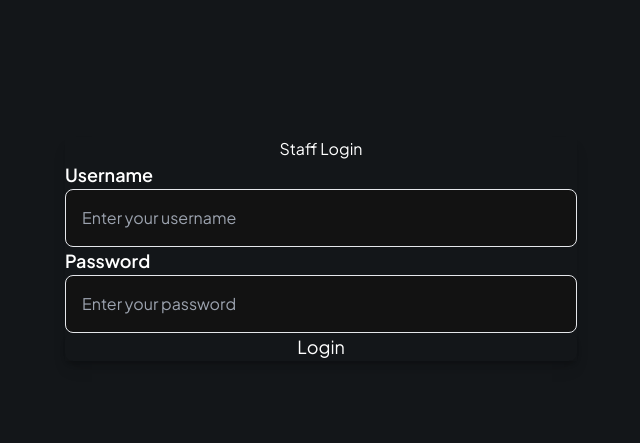
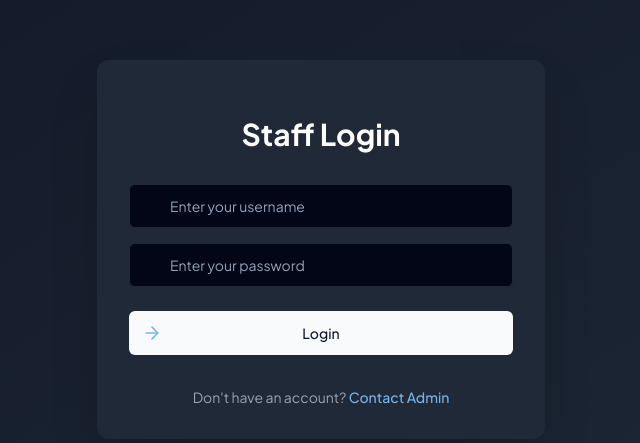
Before and after one commit to UdeeshaRukshan/CSSE, a Next.js app: page /login/staff/login in a window 1280 px wide. Shown: the part 151-594 px from the top of the page, without its empty margins (319-959 px from the left). Built offline with nearby package versions, Linux system fonts and the light colour scheme.

Commit message:
login update

```diff
--- a/app/login/staff/login/page.js
+++ /dev/null
@@ -1,89 +0,0 @@
-'use client';
-
-import { useState } from 'react';
-import { useRouter } from 'next/navigation';
-import React from 'react';
-
-const StaffLoginPage = () => {
-    const router = useRouter();
-    const [error, setError] = useState(null);
-
-    const handleSubmit = async (e) => {
-        e.preventDefault();
-
-        const username = e.target.username.value;
-        const password = e.target.password.value;
-
-        const url = `http://localhost:4000/api/staff/login/${username}/${password}`;
-
-        try {
-            const response = await fetch(url, {
-                method: 'POST',
-                headers: {
-                    'Content-Type': 'application/json',
-                },
-            });
-
-            const data = await response.json();
-            console.log(data);
-
-            if (response.ok) {
-                sessionStorage.setItem('user', JSON.stringify({
-                    ...data.staff,
-                    isLoggedIn: true
-                }));
-
-                console.log('Login successful:', data);
-                router.push('/login/staff/dashboard');
-            } else {
-                console.error('Login failed:', data.message);
-                setError(data.message);
-                alert(data.message);
-            }
-        } catch (error) {
-            console.error('Error logging in:', error);
-            alert('An error occurred while logging in.');
-        }
-    };
-
-    return (
-        <div className="flex items-center justify-center min-h-screen bg-gradient-to-br from-gray-900 to-gray-800">
-            <div className="bg-gray-900 p-8 rounded-2xl shadow-lg w-full max-w-lg transform transition-all hover:scale-105">
-                <h1 className="text-4xl font-bold text-center text-white mb-10">Staff Login</h1>
-                {error && <p className="text-red-500 text-center mb-6">{error}</p>}
-                <form onSubmit={handleSubmit} className="space-y-8">
-                    <div className="form-group">
-                        <label htmlFor="username" className="block text-gray-400 font-semibold text-lg">Username</label>
-                        <input
-                            type="text"
-                            id="username"
-                            name="username"
-                            className="w-full p-4 bg-gray-800 text-white border border-gray-700 rounded-lg focus:outline-none focus:ring-2 focus:ring-teal-500 transition duration-300"
-                            placeholder="Enter your username"
-                            required
-                        />
-                    </div>
-                    <div className="form-group">
-                        <label htmlFor="password" className="block text-gray-400 font-semibold text-lg">Password</label>
-                        <input
-                            type="password"
-                            id="password"
-                            name="password"
-                            className="w-full p-4 bg-gray-800 text-white border border-gray-700 rounded-lg focus:outline-none focus:ring-2 focus:ring-teal-500 transition duration-300"
-                            placeholder="Enter your password"
-                            required
-                        />
-                    </div>
-                    <button
-                        type="submit"
-                        className="w-full bg-teal-500 hover:bg-teal-600 text-white py-4 rounded-lg font-bold text-lg shadow-md transition duration-300"
-                    >
-                        Login
-                    </button>
-                </form>
-            </div>
-        </div>
-    );
-};
-
-export default StaffLoginPage;
--- /dev/null
+++ b/app/login/staff/login/page.tsx
@@ -0,0 +1,86 @@
+'use client'
+
+import { useState } from 'react'
+import { Button } from "@/components/ui/button"
+import { Input } from "@/components/ui/input"
+import { Label } from "@/components/ui/label"
+import { User, Lock, ArrowRight } from 'lucide-react'
+
+export default function StaffLogin() {
+  const [username, setUsername] = useState('')
+  const [password, setPassword] = useState('')
+
+  const handleLogin = (e: React.FormEvent) => {
+    e.preventDefault()
+    // Handle login logic here
+    console.log('Login attempted with:', username, password)
+  }
+
+  return (
+    <div className="flex items-center justify-center min-h-screen bg-gradient-to-br from-gray-900 to-gray-800">
+      <div className="w-full max-w-md p-8 space-y-8 bg-gray-800 rounded-xl shadow-2xl">
+        <div className="text-center">
+          <h2 className="mt-6 text-3xl font-bold text-white">Staff Login</h2>
+        </div>
+        <form className="mt-8 space-y-6" onSubmit={handleLogin}>
+          <div className="rounded-md shadow-sm -space-y-px">
+            <div className="mb-4">
+              <Label htmlFor="username" className="sr-only">Username</Label>
+              <div className="relative">
+                <div className="absolute inset-y-0 left-0 pl-3 flex items-center pointer-events-none">
+                  <User className="h-5 w-5 text-gray-400" />
+                </div>
+                <Input
+                  id="username"
+                  name="username"
+                  type="text"
+                  required
+                  className="appearance-none rounded-md relative block w-full px-3 py-2 pl-10 border border-gray-600 placeholder-gray-500 text-white bg-gray-700 focus:outline-none focus:ring-2 focus:ring-blue-500 focus:border-blue-500 focus:z-10 sm:text-sm"
+                  placeholder="Enter your username"
+                  value={username}
+                  onChange={(e) => setUsername(e.target.value)}
+                />
+              </div>
+            </div>
+            <div>
+              <Label htmlFor="password" className="sr-only">Password</Label>
+              <div className="relative">
+                <div className="absolute inset-y-0 left-0 pl-3 flex items-center pointer-events-none">
+                  <Lock className="h-5 w-5 text-gray-400" />
+                </div>
+                <Input
+                  id="password"
+                  name="password"
+                  type="password"
+                  required
+                  className="appearance-none rounded-md relative block w-full px-3 py-2 pl-10 border border-gray-600 placeholder-gray-500 text-white bg-gray-700 focus:outline-none focus:ring-2 focus:ring-blue-500 focus:border-blue-500 focus:z-10 sm:text-sm"
+                  placeholder="Enter your password"
+                  value={password}
+                  onChange={(e) => setPassword(e.target.value)}
+                />
+              </div>
+            </div>
+          </div>
+
+          <div>
+            <Button
+              type="submit"
+              className="group relative w-full flex justify-center py-2 px-4 border border-transparent text-sm font-medium rounded-md text-white bg-blue-600 hover:bg-blue-700 focus:outline-none focus:ring-2 focus:ring-offset-2 focus:ring-blue-500"
+            >
+              <span className="absolute left-0 inset-y-0 flex items-center pl-3">
+                <ArrowRight className="h-5 w-5 text-blue-500 group-hover:text-blue-400" aria-hidden="true" />
+              </span>
+              Login
+            </Button>
+          </div>
+        </form>
+        <p className="mt-2 text-center text-sm text-gray-400">
+          Don't have an account?{' '}
+          <a href="#" className="font-medium text-blue-500 hover:text-blue-400">
+            Contact Admin
+          </a>
+        </p>
+      </div>
+    </div>
+  )
+}
--- a/package.json
+++ b/package.json
@@ -31,6 +31,7 @@
     "eslint-config-prettier": "^9.1.0",
     "eslint-config-standard": "^17.1.0",
     "eslint-plugin-tailwindcss": "^3.15.1",
+    "framer-motion": "^11.11.9",
     "fs": "^0.0.1-security",
     "input-otp": "^1.2.4",
     "js-cookie": "^3.0.5",
```
Also changed, not shown: 1 other file (tests, documents, lock files or other folders).
